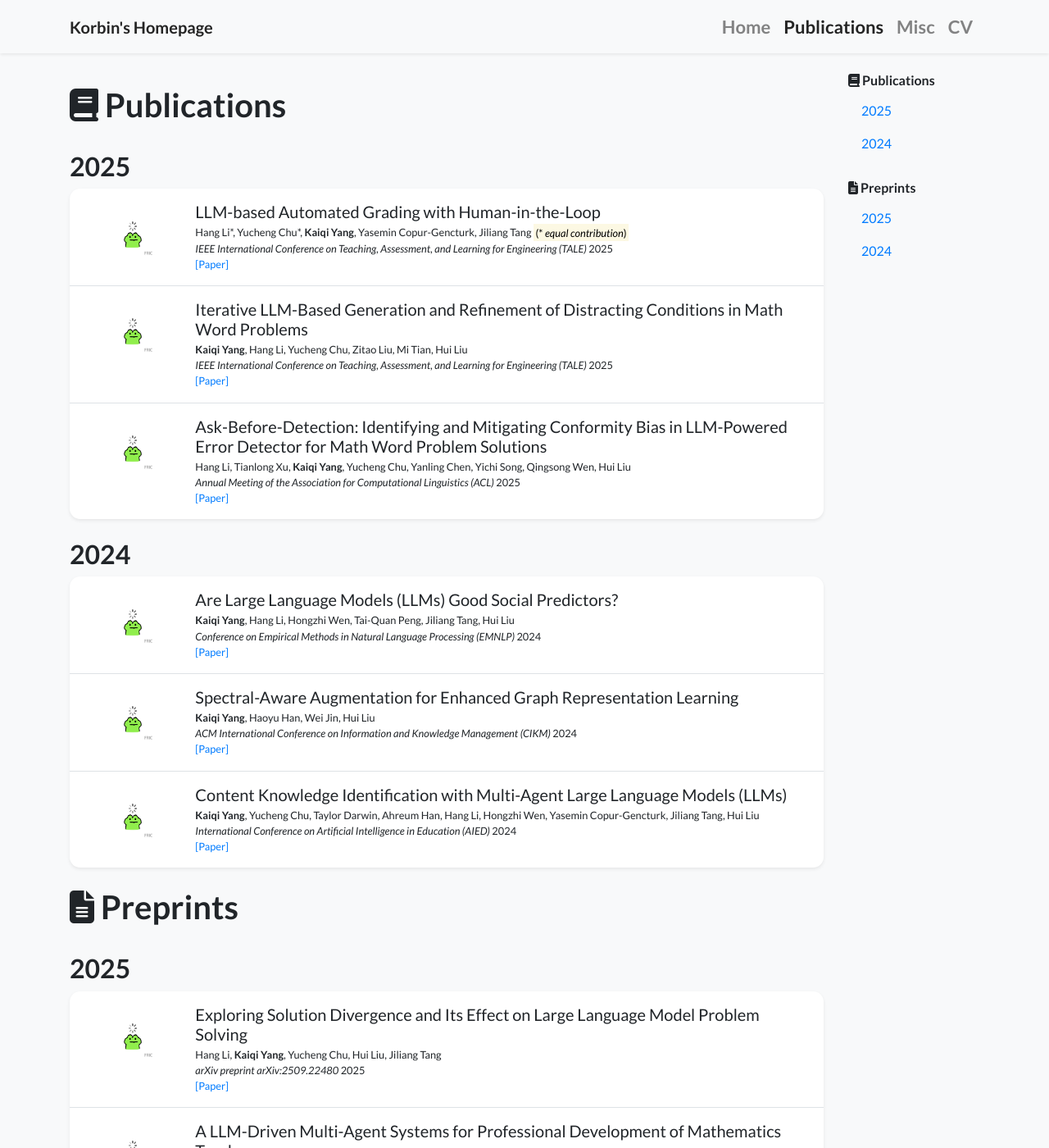
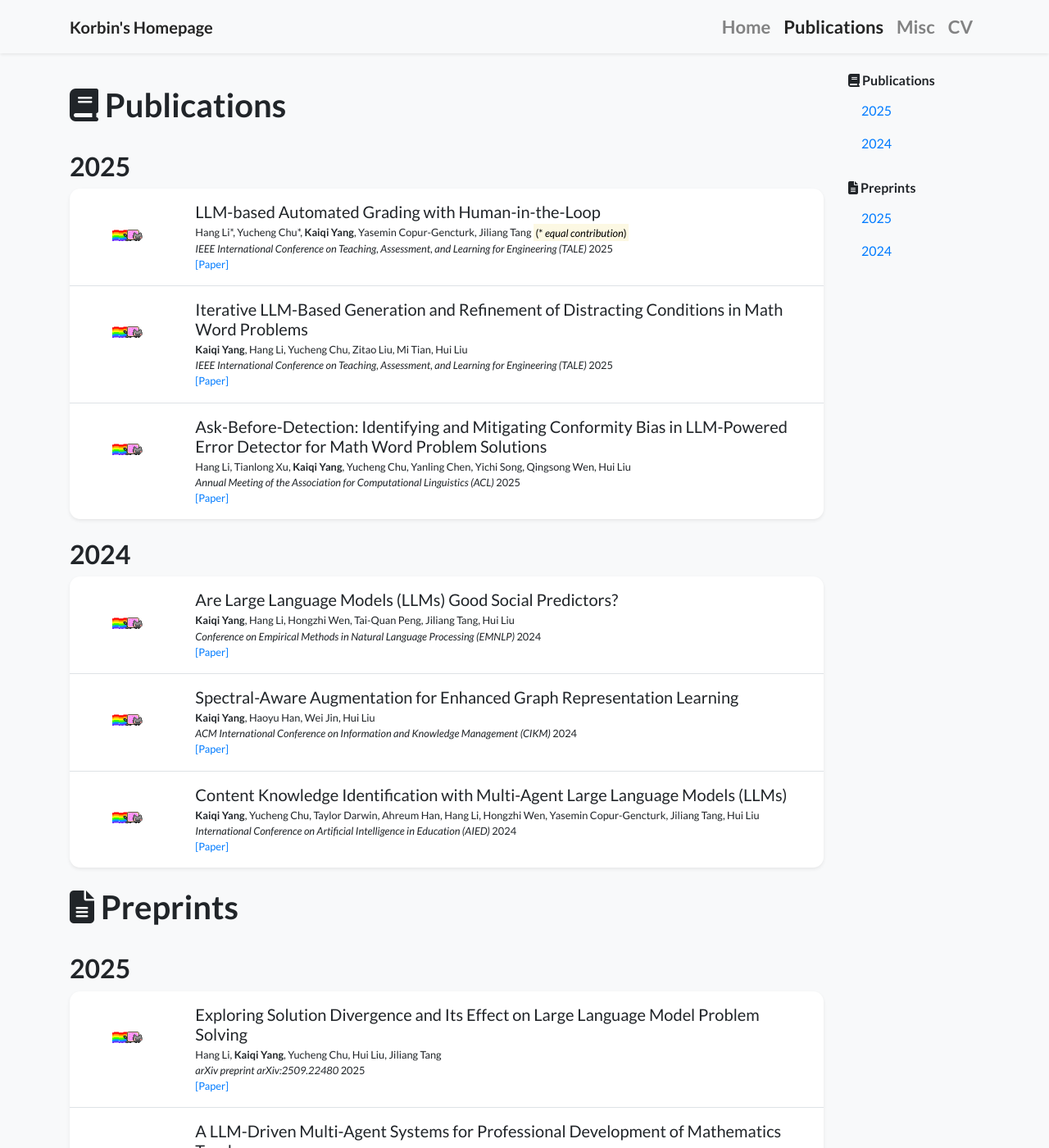
Before and after one commit to KorbinY/korbiny.github.io, a Jekyll site: the page built from publications.html, in a window 1280 px wide and 1400 px high. Shown: the whole window at 82% size. Built offline with Jekyll 4.4.1, drawn with Linux system fonts in a browser that asks for light colours; nearby versions of some CDN libraries; a style sheet for code colours, icons or effects is not loaded.

Commit message:
loading gif

```diff
--- a/assets/css/global.css
+++ b/assets/css/global.css
@@ -67,7 +67,7 @@ h1, h2, h3, h4, h5, h6,
 }
 
 img.lazy {
-    background-image: url('images/loading.gif');
+    background-image: url('images/nyan-cat-cat.gif');
     background-repeat: no-repeat;
     background-position: 50% 50%;
     background-size: 50px 50px;
@@ -75,7 +75,7 @@ img.lazy {
 }
 
 div.lazy {
-    background-image: url('images/loading.gif');
+    background-image: url('images/fric-the-frog.gif');
     background-repeat: no-repeat;
     background-position: 50% 50%;
     background-size: 50px 50px;
```
Also changed, not shown: assets/css/images/fric-the-frog.gif (added), assets/css/images/loading.gif (deleted), assets/css/images/nyan-cat-cat.gif (added).
